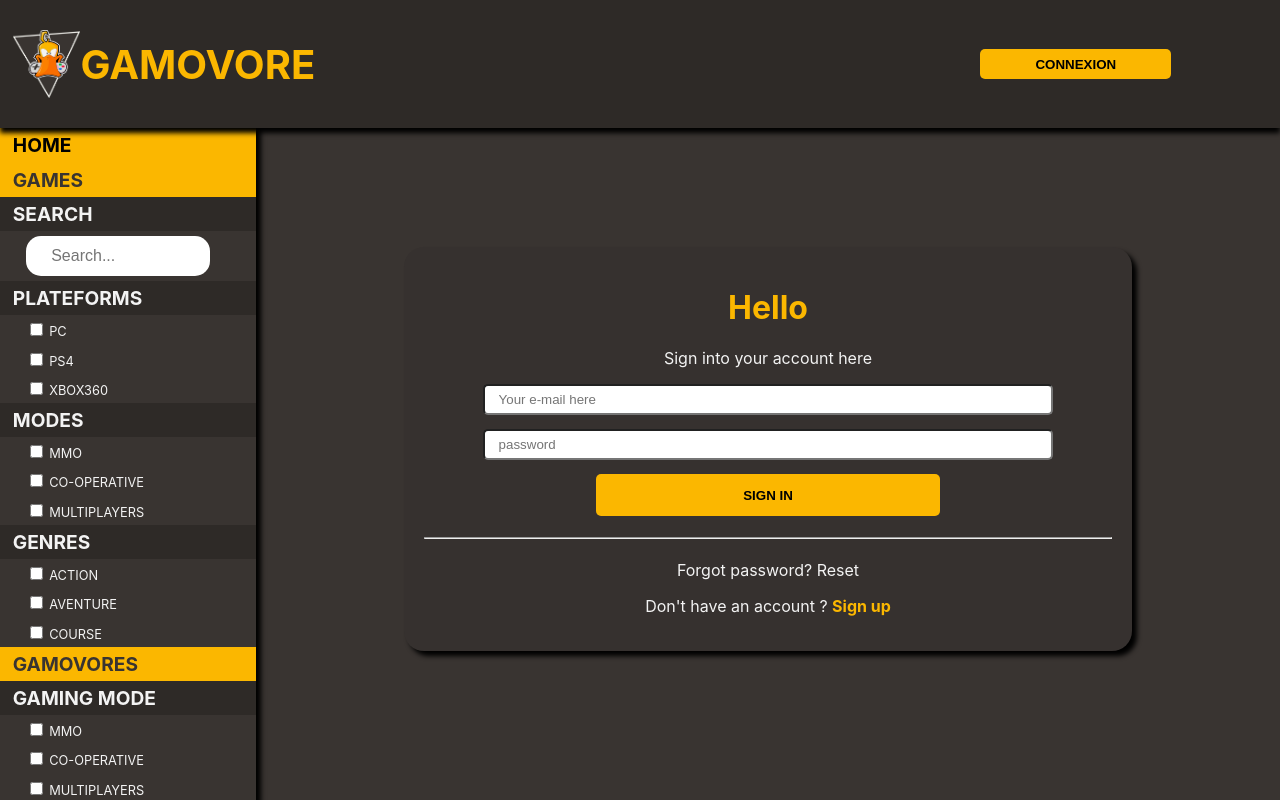
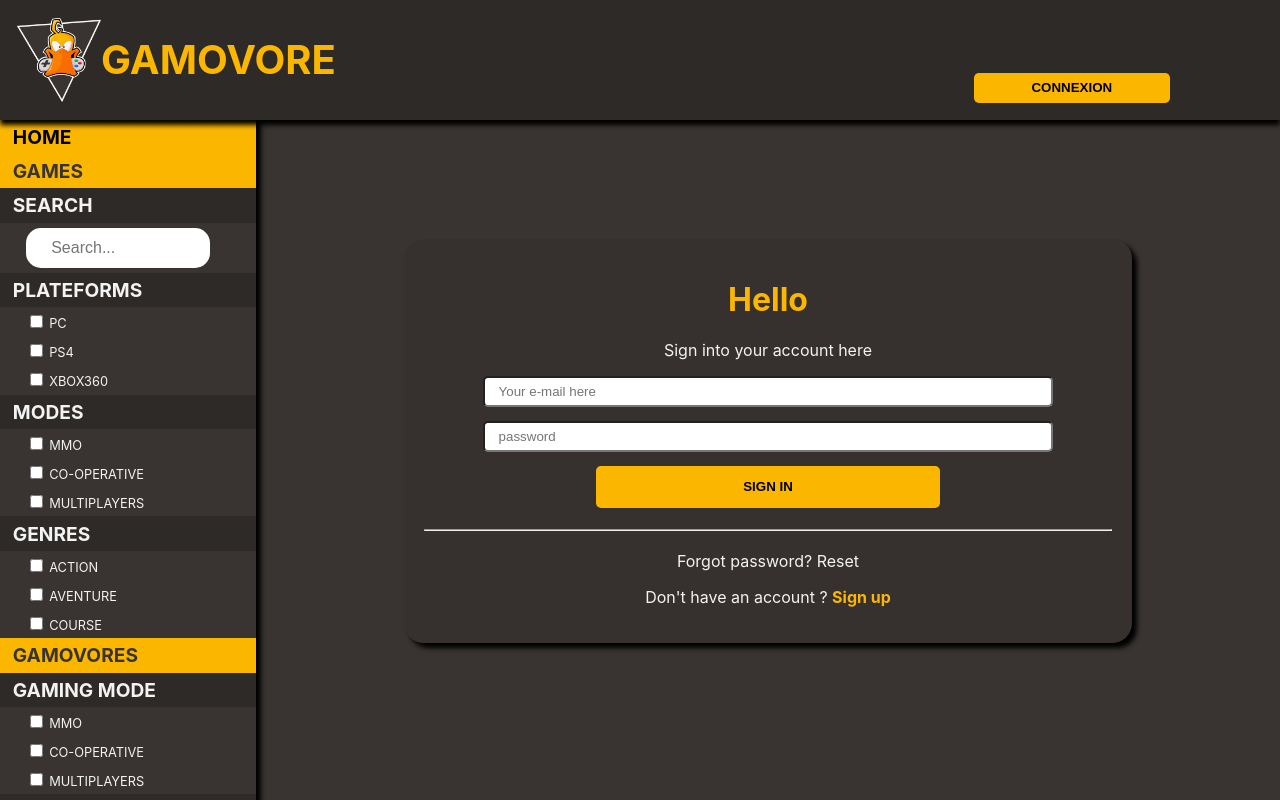
Before and after one commit to WildCodeSchool/Lyon-js-202005-project-gamovore, a React (Create React App) app: page /sign-in in a window 1280 px wide. Shown: the top 800 px of the page. Built offline with nearby package versions, Linux system fonts and the light colour scheme; no server answers.

Commit message:
change datacall by default onclick to home

```diff
--- a/src/App.js
+++ b/src/App.js
@@ -26,9 +26,9 @@ const App = () => {
   return (
     <Router>
       <GridLayout>
-        <HeaderBox />
+        <GameListProvider>
+          <HeaderBox />
 
-        <GameListProvider>
           <SidebarBox />
 
           <Main>
--- a/src/components/HeaderBox.js
+++ b/src/components/HeaderBox.js
@@ -1,5 +1,6 @@
 import React, { useContext } from "react";
 import { UserContext } from "../context/UserContext";
+import { GameListContext } from "../context/GameListContext";
 
 import logoGamovore from "../logogamovorebrown.png";
 import Header from "../style/Header";
@@ -12,12 +13,21 @@ import Title from "../style/Title";
 
 function HeaderBox() {
   const { user } = useContext(UserContext);
+  const { setData } = useContext(GameListContext);
+  const onClick = () => {
+    setData(
+      "fields name, summary, cover.url, genres.name, platforms.platform_logo.url ,platforms.name, themes.name, game_modes.name  ; limit 20; where total_rating_count>=80;"
+    );
+  };
+
   return (
     <Header>
-      <Identity>
-        <img src={logoGamovore} alt="logo_gamovore" width="8%" />
-        <Title>Gamovore</Title>
-      </Identity>
+      <Linked to="/" onClick={onClick}>
+        <Identity>
+          <img src={logoGamovore} alt="logo_gamovore" width="10%" />
+          <Title>Gamovore</Title>
+        </Identity>
+      </Linked>
 
       <IsLogged>
         {user ? (
--- a/src/containers/Sidebar.js
+++ b/src/containers/Sidebar.js
@@ -1,4 +1,4 @@
-import React, {useContext} from "react";
+import React, { useContext } from "react";
 import SidebarMenu from "../style/SidebarMenu";
 import SidebarSubMenu from "../style/SidebarSubMenu";
 import SidebarItemMenu from "../style/SidebarItemMenu";
@@ -20,7 +20,9 @@ const Sidebar = () => {
   //   };
   const { setData } = useContext(GameListContext);
   const onClick = () => {
-    setData(null);
+    setData(
+      "fields name, summary, cover.url, genres.name, platforms.platform_logo.url ,platforms.name, themes.name, game_modes.name  ; limit 20; where total_rating_count>=80;"
+    );
   };
 
   return (
--- a/src/style/DropDownContainer.js
+++ b/src/style/DropDownContainer.js
@@ -2,7 +2,7 @@ import styled from "styled-components";
 
 const DropDownContainer = styled.div`
   position: absolute;
-  top: 15%;
+  top: 20%;
   padding-bottom: 1%;
   background-color: #2e2a27;
   box-shadow: 0 8px 8px #000000;
--- a/src/style/Identity.js
+++ b/src/style/Identity.js
@@ -1,10 +1,11 @@
-import styled from 'styled-components';
+import styled from "styled-components";
 
 const Identity = styled.div`
-   display:flex;
-   flex-direction:row;
-   margin:1%;
-   align-items:center;
+  display: flex;
+  flex-direction: row;
+  margin: 1%;
+  align-items: center;
+  margin-left: 2%;
 `;
 
 export default Identity;
--- a/src/style/IsLogged.js
+++ b/src/style/IsLogged.js
@@ -1,12 +1,13 @@
-import styled from 'styled-components';
+import styled from "styled-components";
 
 const IsLogged = styled.div`
-   width:90%;
-   margin:1%;
-   justify-content:flex-end;
-   :hover{
-      cursor:pointer;
-   }
+  width: 90%;
+  margin: 1%;
+  justify-content: flex-end;
+  align-self: flex-end;
+  :hover {
+    cursor: pointer;
+  }
 `;
 
 export default IsLogged;
--- a/src/style/StyledProfilButton.js
+++ b/src/style/StyledProfilButton.js
@@ -1,7 +1,7 @@
 import styled from "styled-components";
 
 const StyleForProfilButton = styled.div`
-  padding: 7%;
+  padding: 2%;
   background: none;
   border: none;
   display: flex;
@@ -9,6 +9,7 @@ const StyleForProfilButton = styled.div`
   align-items: center;
   justify-content: flex-end;
   width: 100%;
+  align-self: flex-end;
 `;
 
 export default StyleForProfilButton;
```
